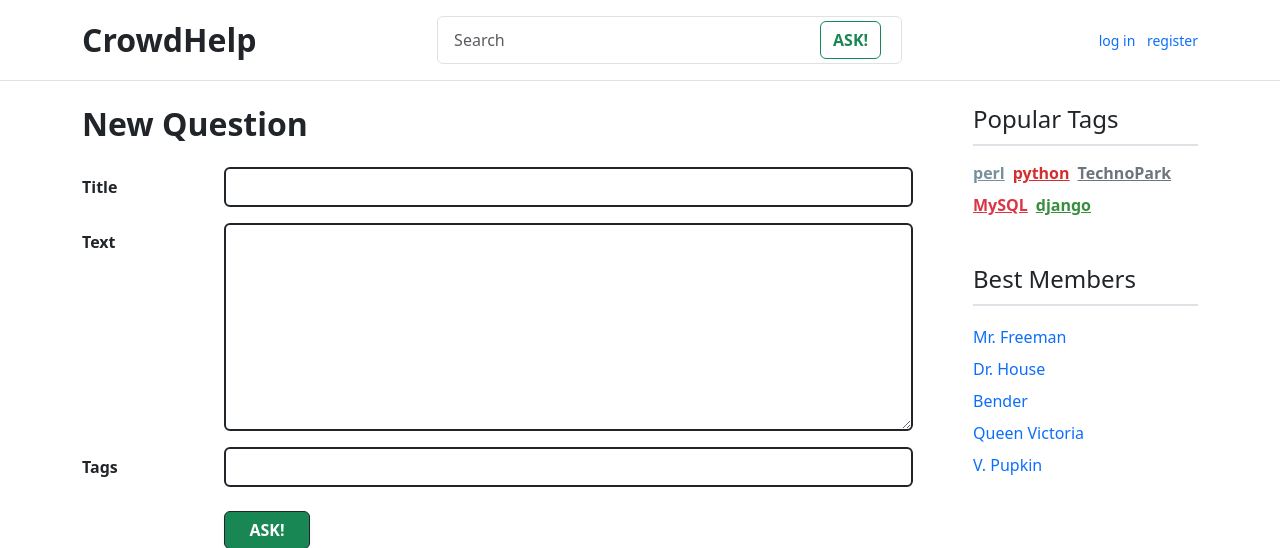
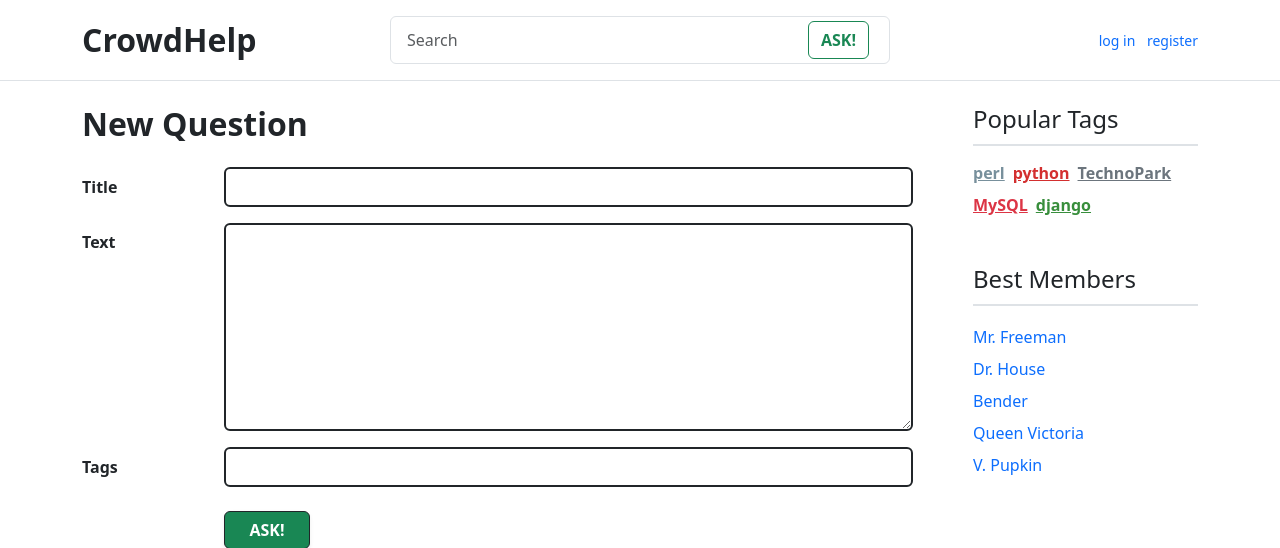
Before and after one commit to GeR017/2026-VK-EDU-Web-11-Nesterov-G, a Django app: page /ask in a window 1280 px wide. Shown: the top 548 px of the page. Run offline with Django 5.2, Linux system fonts and the light colour scheme; some libraries are stand-ins or nearby versions.

Commit message:
Add files via upload

```diff
--- a/questions/templates/questions/layout/base.html
+++ b/questions/templates/questions/layout/base.html
@@ -15,24 +15,55 @@
 
 <body>
     <header class="p-3 border-bottom bg-white">
-        <div class="container">
-            <div class="d-flex flex-wrap align-items-center justify-content-between">
+    <div class="container">
+        <div class="row align-items-center g-3">
+
+            <div class="col-12 col-md-3">
                 <a href="{% url 'index' %}" class="fs-2 fw-bold text-dark text-decoration-none">CrowdHelp</a>
+            </div>
 
-                <form class="col-12 col-lg-5 mb-3 mb-lg-0 me-lg-3 d-flex border rounded p-1">
+            <div class="col-12 col-md-6">
+                <form class="d-flex border rounded p-1 mx-auto" style="max-width: 500px;">
                     <input type="search" class="form-control border-0 shadow-none" placeholder="Search">
                     <a href="{% url 'ask' %}" class="btn btn-outline-success fw-bold me-3 d-flex align-items-center text-decoration-none">ASK!</a>
                 </form>
+            </div>
 
-                <div class="d-flex align-items-center">
+            <div class="col-12 col-md-3 d-flex justify-content-md-end justify-content-start align-items-center">
+                {% if request.user.is_authenticated %}
+                    <a href="{% url 'core:profile' %}" class="d-flex flex-column align-items-center text-decoration-none me-3">
+                        {% if request.user.profile.avatar %}
+                            <img src="{{ request.user.profile.avatar.url }}"
+                                 alt="Avatar"
+                                 class="rounded-circle border border-2 border-secondary shadow-sm"
+                                 style="width: 40px; height: 40px; object-fit: cover;">
+                        {% else %}
+                            <div class="rounded-circle bg-primary d-flex align-items-center justify-content-center text-white fw-bold shadow-sm"
+                                 style="width: 40px; height: 40px; font-size: 1.1rem;">
+                                {{ request.user.username|slice:":1"|upper }}
+                            </div>
+                        {% endif %}
+
+                        <small class="text-dark fw-semibold mt-1" style="font-size: 0.75rem; max-width: 80px; text-overflow: ellipsis; overflow: hidden; white-space: nowrap;">
+                            {{ request.user.username }}
+                        </small>
+                    </a>
+
+                    <div class="small">
+                        <a href="{% url 'core:logout' %}" class="text-decoration-none text-danger fw-bold">log out</a>
+                    </div>
+
+                {% else %}
                     <div class="small">
                         <a href="{% url 'core:login' %}" class="text-decoration-none me-2 text-primary">log in</a>
                         <a href="{% url 'core:signup' %}" class="text-decoration-none text-primary">register</a>
                     </div>
-                </div>
+                {% endif %}
             </div>
+
         </div>
-    </header>
+    </div>
+</header>
 
     <main class="container mt-4">
         <div class="row">
```
